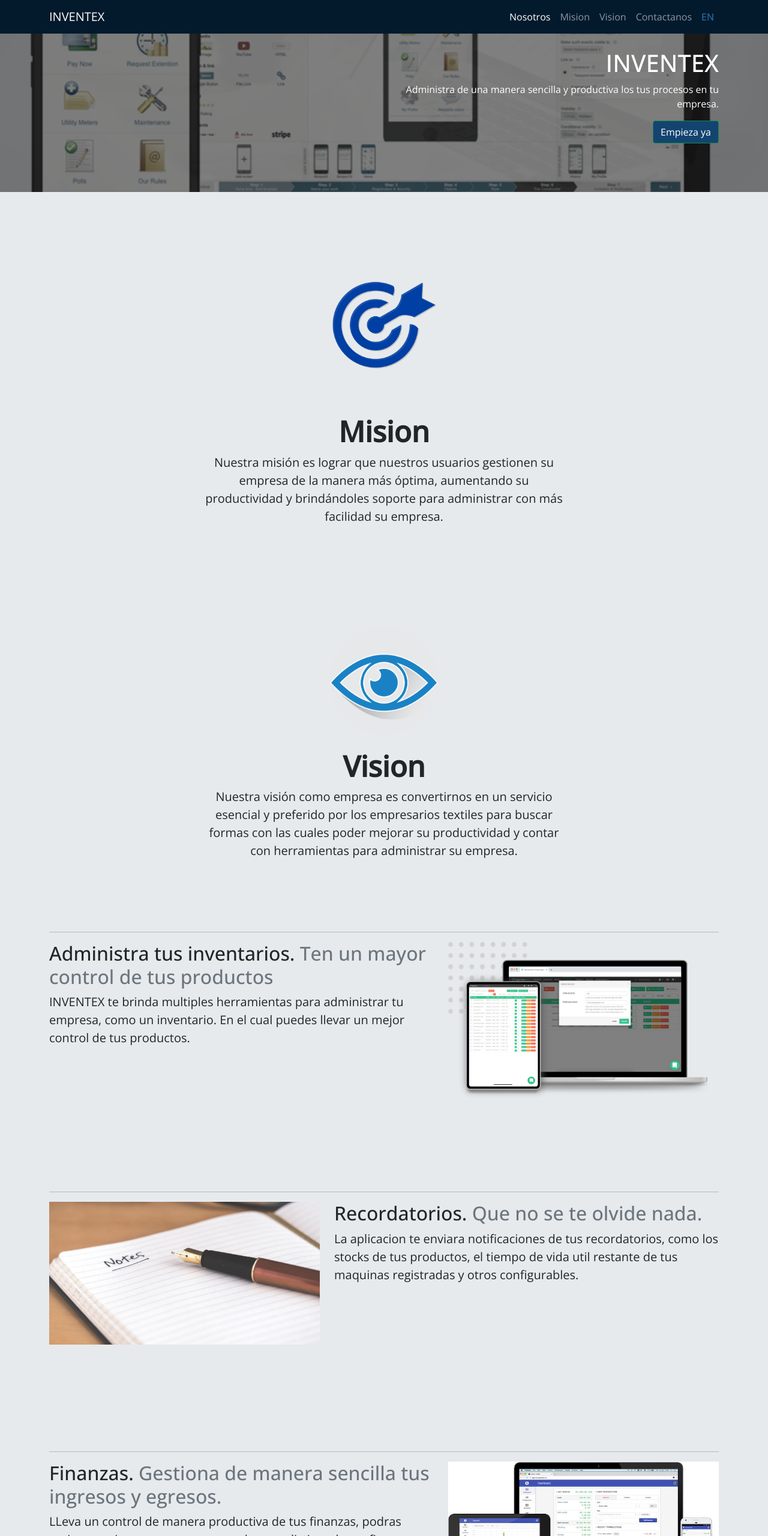
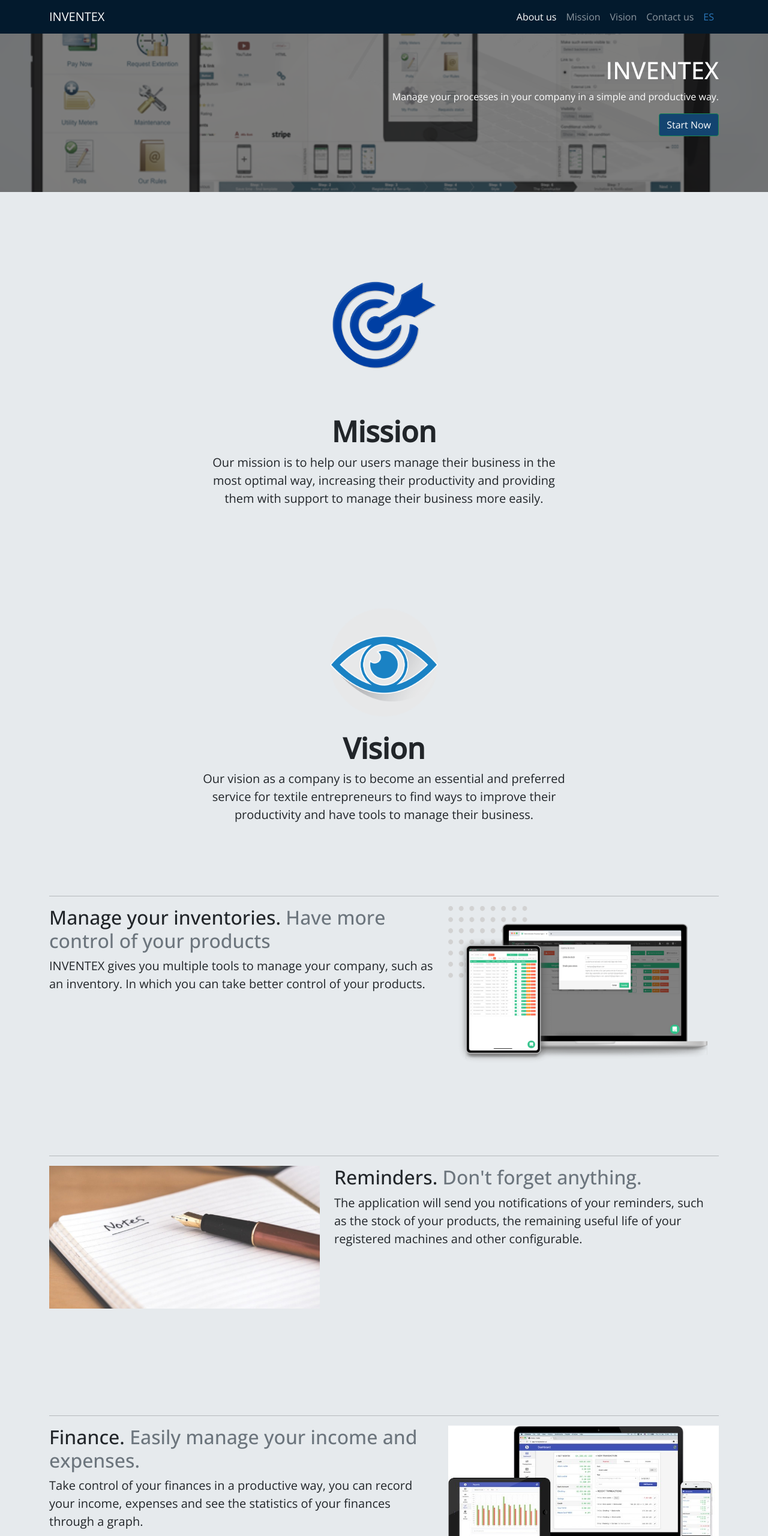
Before and after one commit to AW-StreamWeb/Landing-Page, a plain HTML site: page index.html in a window 1280 px wide. Shown: the top 2560 px of the page at 60% size. Drawn offline with nearby package versions, Linux system fonts and the light colour scheme; a script that the page names is missing.

Commit message:
fix: change language

```diff
--- a/index.html
+++ b/index.html
@@ -24,19 +24,19 @@
           <div class="collapse navbar-collapse" id="navbarSupportedContent">
             <ul class="navbar-nav ms-auto mb-2 mb-lg-0">
               <li class="nav-item">
-                <a class="nav-link active" aria-current="page" href="#main">Nosotros</a>
+                <a class="nav-link active" aria-current="page" href="#main">About us</a>
               </li>
               <li class="nav-item">
-                <a class="nav-link" href="#mision">Mision</a>
+                <a class="nav-link" href="#mision">Mission</a>
               </li>
               <li class="nav-item">
                 <a class="nav-link" href="#vision">Vision</a>
               </li>
               <li class="nav-item">
-                <a class="nav-link" href="#contact-us">Contactanos</a>
+                <a class="nav-link" href="#contact-us">Contact us</a>
               </li>
               <li class="nav-item">
-                <a class="nav-link text-app" href="./index_en.html">EN</a>
+                <a class="nav-link text-app" href="./index.html">ES</a>
               </li>
             </ul>
 
@@ -64,9 +64,9 @@
                 <div class="col-md-6 offset-md-6 text-center text-md-end">
                   <h1>INVENTEX</h1>
                   <p class="d-none d-md-block">
-                    Administra de una manera sencilla y productiva los tus procesos en tu empresa.
+                    Manage your processes in your company in a simple and productive way.
                   </p>
-                  <button type="button" class="btn btn-success btn-app">Empieza ya</button>
+                  <button type="button" class="btn btn-success btn-app">Start Now</button>
                 </div>
               </div>
             </div>
@@ -77,18 +77,22 @@
     <!-- Main-->
 
     <div class="px-4 py-5 my-5 text-center" id="mision">
-      <img class="d-block mx-auto mb-4" src="./assets/images/mision.png" alt="" width="ms-auto" height="250">
-      <h1 class="display-5 fw-bold">Mision</h1>
+      <img class="d-block mx-auto mb-4" src="./assets/images/mision.png" alt="mission" width="ms-auto" height="250">
+      <h1 class="display-5 fw-bold">Mission</h1>
       <div class="col-lg-6 mx-auto">
-        <p class="lead mb-4">Nuestra misión es lograr que nuestros usuarios gestionen su empresa de la manera más óptima, aumentando su productividad y brindándoles soporte para administrar con más facilidad su empresa.</p>
+        <p class="lead mb-4">Our mission is to help our users manage their business in the most optimal way, increasing their productivity and providing them with support to manage their business more easily.</p>
+        <div class="d-grid gap-2 d-sm-flex justify-content-sm-center">
+        </div>
       </div>
     </div>
 
     <div class="px-4 py-5 my-5 text-center" id="vision">
-      <img class="d-block mx-auto mb-4" src="./assets/images/klipartz.com.png" alt="" width="ms-auto" height="180">
+      <img class="d-block mx-auto mb-4" src="./assets/images/klipartz.com.png" alt="vision" width="ms-auto" height="180">
       <h1 class="display-5 fw-bold">Vision</h1>
       <div class="col-lg-6 mx-auto">
-        <p class="lead mb-4">Nuestra visión como empresa es convertirnos en un servicio esencial y preferido por los empresarios textiles para buscar formas con las cuales poder mejorar su productividad y contar con herramientas para administrar su empresa.</p>
+        <p class="lead mb-4">Our vision as a company is to become an essential and preferred service for textile entrepreneurs to find ways to improve their productivity and have tools to manage their business.</p>
+        <div class="d-grid gap-2 d-sm-flex justify-content-sm-center">
+        </div>
       </div>
     </div>
 
@@ -101,11 +105,11 @@
 
       <div class="row features">
         <div class="col-md-7">
-          <h2 class="features-heading">Administra tus inventarios. <span class="text-muted">Ten un mayor control de tus productos</span></h2>
-          <p class="lead">INVENTEX te brinda multiples herramientas para administrar tu empresa, como un inventario. En el cual puedes llevar un mejor control de tus productos.</p>
+          <h2 class="features-heading">Manage your inventories. <span class="text-muted">Have more control of your products</span></h2>
+          <p class="lead">INVENTEX gives you multiple tools to manage your company, such as an inventory. In which you can take better control of your products.</p>
         </div>
         <div class="col-md-5">
-          <img class="img-fluid mx-auto" src="./assets/images/SistemaInventario2.png" alt="" >
+          <img class="img-fluid mx-auto" src="./assets/images/SistemaInventario2.png" alt="inventories" >
         </div>
       </div>
 
@@ -113,11 +117,11 @@
 
       <div class="row features">
         <div class="col-md-7 order-md-2">
-          <h2 class="features-heading">Recordatorios. <span class="text-muted">Que no se te olvide nada.</span></h2>
-          <p class="lead">La aplicacion te enviara notificaciones de tus recordatorios, como los stocks de tus productos, el tiempo de vida util restante de tus maquinas registradas y otros configurables.</p>
+          <h2 class="features-heading">Reminders. <span class="text-muted">Don't forget anything.</span></h2>
+          <p class="lead">The application will send you notifications of your reminders, such as the stock of your products, the remaining useful life of your registered machines and other configurable.</p>
         </div>
         <div class="col-md-5 order-md-1">
-          <img class="img-fluid mx-auto" src="./assets/images/9e3d1.jpg" alt="" >
+          <img class="img-fluid mx-auto" src="./assets/images/9e3d1.jpg" alt="reminders" >
         </div>
       </div>
 
@@ -125,11 +129,11 @@
 
       <div class="row features ">
         <div class="col-md-7">
-          <h2 class="features-heading">Finanzas. <span class="text-muted">Gestiona de manera sencilla tus ingresos y egresos.</span></h2>
-          <p class="lead">LLeva un control de manera productiva de tus finanzas, podras regitrar tus ingresos, egresos y ver las estadisticas de tus finanzas mediante un grafico.</p>
+          <h2 class="features-heading">Finance. <span class="text-muted">Easily manage your income and expenses.</span></h2>
+          <p class="lead">Take control of your finances in a productive way, you can record your income, expenses and see the statistics of your finances through a graph.</p>
         </div>
         <div class="col-md-5">
-          <img class="img-fluid mx-auto" src="./assets/images/Money-Tracker-730x335.jpg" alt="" >
+          <img class="img-fluid mx-auto" src="./assets/images/Money-Tracker-730x335.jpg" alt="finances" >
         </div>
       </div>
 
@@ -143,35 +147,35 @@
       <div class="container">
         <div class="row">
           <div class="col text-uppercase text-center">
-            <h2>Contactanos</h2>
+            <h2>Contact us</h2>
           </div>
         </div>
         <div class="row">
           <div class="col text-center">
-            Envia tus datos y mensaje para poder contactarnos con usted lo antes posible.
+            Send your data and message so that we can contact you as soon as possible.
           </div>
         </div>
         <div class="row">
           <div class="col col-md-10 offset-md-1 col-lg-8 offset-lg-2 pt-4">
             <div class="row">
               <div class="form-label col-12 col-md-6">
-                <input type="text" class="form-control" placeholder="Nombre" aria-label="First name">
+                <input type="text" class="form-control" placeholder="Name" aria-label="First name">
               </div>
               <div class="form-label col-12 col-md-6">
-                <input type="text" class="form-control" placeholder="Apellido" aria-label="Last name">
+                <input type="text" class="form-control" placeholder="Last Name" aria-label="Last name">
               </div>
             </div>
             <div class="row">
               <div class="form-label col-12 col-md-6">
-                <input type="number" class="form-control" placeholder="Telefono/Numero" aria-label="Number">
+                <input type="number" class="form-control" placeholder="Number" aria-label="Number">
               </div>
               <div class="form-label col-12 col-md-6">
-                <input type="email" class="form-control" placeholder="Correo" aria-label="Email">
+                <input type="email" class="form-control" placeholder="Email" aria-label="Email">
               </div>
             </div>
             <div class="row">
               <div class="col">
-                <textarea name="text" class="form-control" class="form-control form-control-lg"  rows="3" placeholder="Mensaje"></textarea>
+                <textarea name="text" class="form-control" class="form-control form-control-lg"  rows="3" placeholder="Message"></textarea>
                 <small class="form-text text-muted">
                   <br>
                 </small>
@@ -179,7 +183,7 @@
             </div>
             <div class="row">
               <div class="col d-grid gap-2">
-                <button type="button" class="btn btn-app btn-primary">Enviar</button>
+                <button type="button" class="btn btn-app btn-primary">Send</button>
               </div>
             </div>
           </div>
@@ -190,8 +194,8 @@
     <!-- Footer-->
     <footer class="py-3 my-4">
       <ul class="nav justify-content-center border-bottom pb-3 mb-3">
-        <li class="nav-item"><a href="#main" class="nav-link px-2 text-muted">Nosotros</a></li>
-        <li class="nav-item"><a href="#mision" class="nav-link px-2 text-muted">Mision</a></li>
+        <li class="nav-item"><a href="#main" class="nav-link px-2 text-muted">About us</a></li>
+        <li class="nav-item"><a href="#mision" class="nav-link px-2 text-muted">Mission</a></li>
         <li class="nav-item"><a href="#vision" class="nav-link px-2 text-muted">Vision</a></li>
       </ul>
       <p class="text-center text-muted">© 2022 INVENTEX, Inc</p>
```
